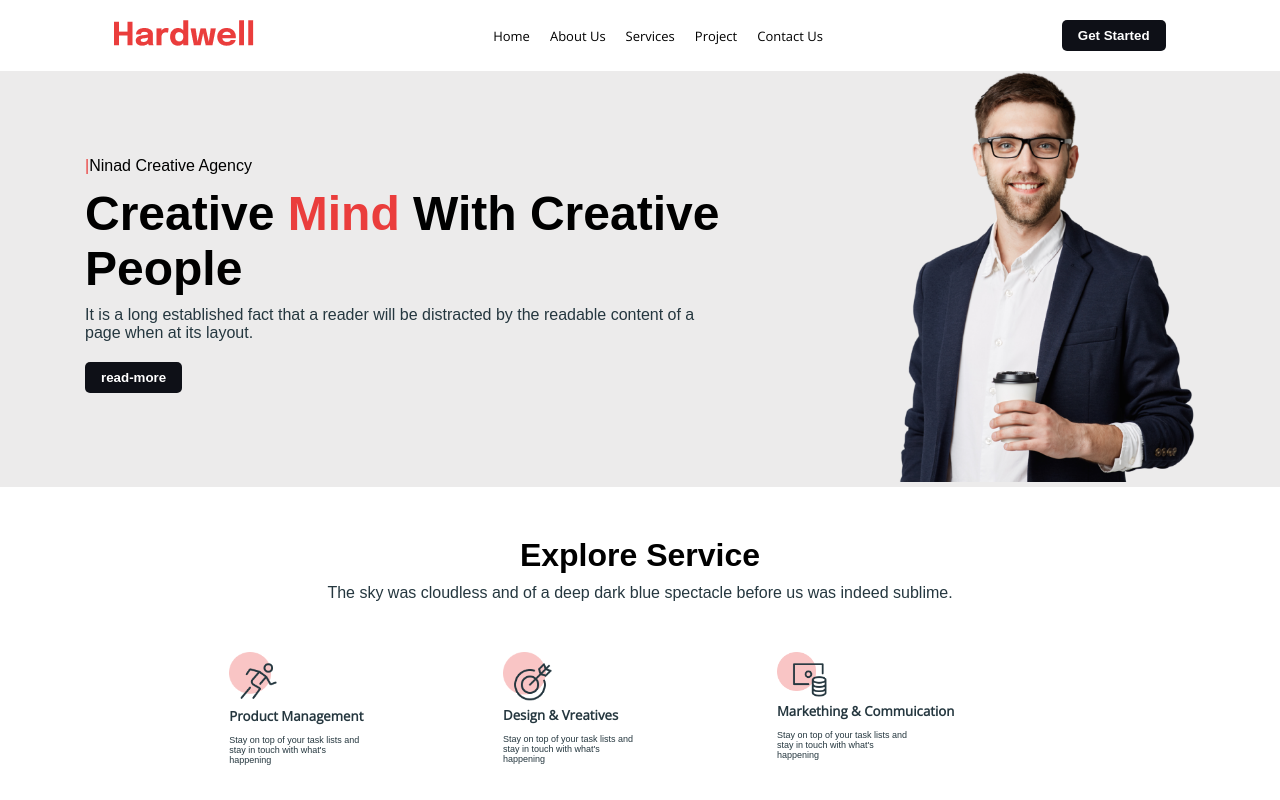
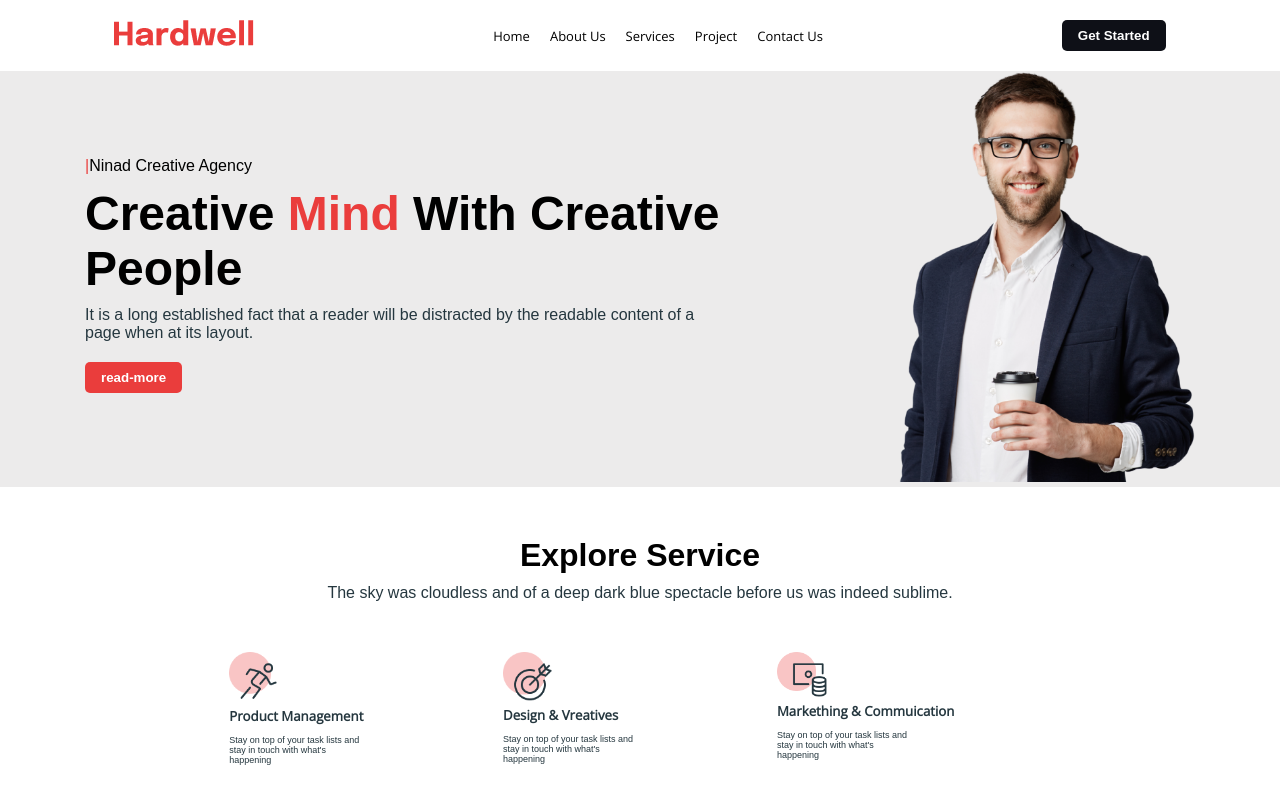
Before and after one commit to Gabriel-Aroucas/BusinessPage, a React (Vite) app: page / in a window 1280 px wide. Shown: the top 800 px of the page. Built offline with nearby package versions, Linux system fonts and the light colour scheme.

Commit message:
:bug: fix: cor do botão read-more estava fora de sintonia

```diff
--- a/src/App.css
+++ b/src/App.css
@@ -26,6 +26,9 @@ p,
 button {
     margin: 10px 0;
     font-family: sans-serif;
+}
+.banner .bannerContent button{
+    background-color: var(--corGoiaba);
 }
 
 .bannerContent h1 {
```
